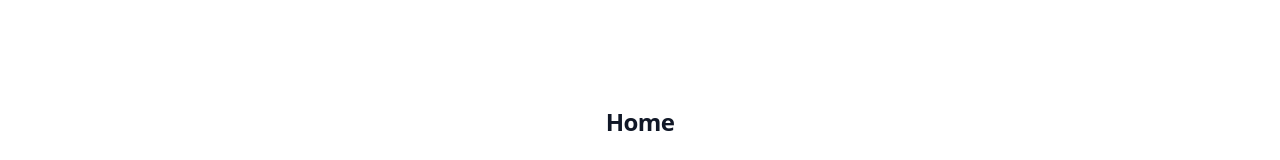
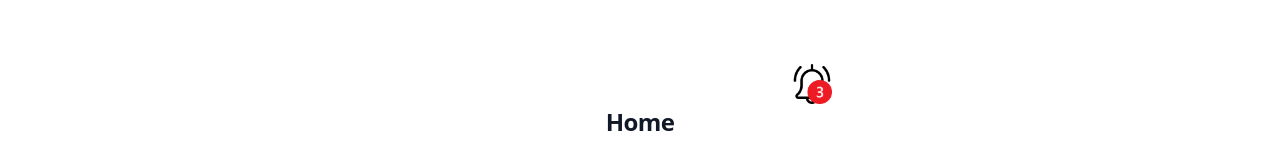
Before and after one commit to kangbh98/MyInsomniaDiary, a React (Vite) app in the folder frontend/my-insomnia-diary/: page /home in a window 1280 px wide. Shown: the top 160 px of the page. Built offline with nearby package versions, Linux system fonts and the light colour scheme.

Commit message:
Home 에 아이콘 추가

```diff
--- a/frontend/my-insomnia-diary/src/pages/Home.jsx
+++ b/frontend/my-insomnia-diary/src/pages/Home.jsx
@@ -7,6 +7,7 @@ const Home = () => {
     <div className="flex flex-col align-middle text-center h-full ">
       <div className="flex flex-col justify-center gap-4 align-middle text-center">
       <div className="sm:mx-auto sm:w-full sm:max-w-sm">
+      <img className="w-10 rounded-lg cursor-pointer" src="/images/alarmhome.png" alt="sub" style={{float:'right'}}/>
           <h2 className="mt-10 text-center text-2xl font-bold leading-9 tracking-tight text-gray-900">
             Home
           </h2>
@@ -15,6 +16,7 @@ const Home = () => {
         <div className="border-b">
           <div className="mt-1">
             <div className="flex flex-col gap-2 py-2">
+
               <div className="ring-1 ring-gray-300 rounded-lg p-4 w-full">
                 <div className="font-extrabold text-l" style={{ float: 'left', marginTop:"3px"}}>2023.11.07</div>
                 <div className="font-extrabold text-xl" style={{ float: 'right' }}>
```
Also changed, not shown: frontend/my-insomnia-diary/public/images/alarmhome.png (added).
